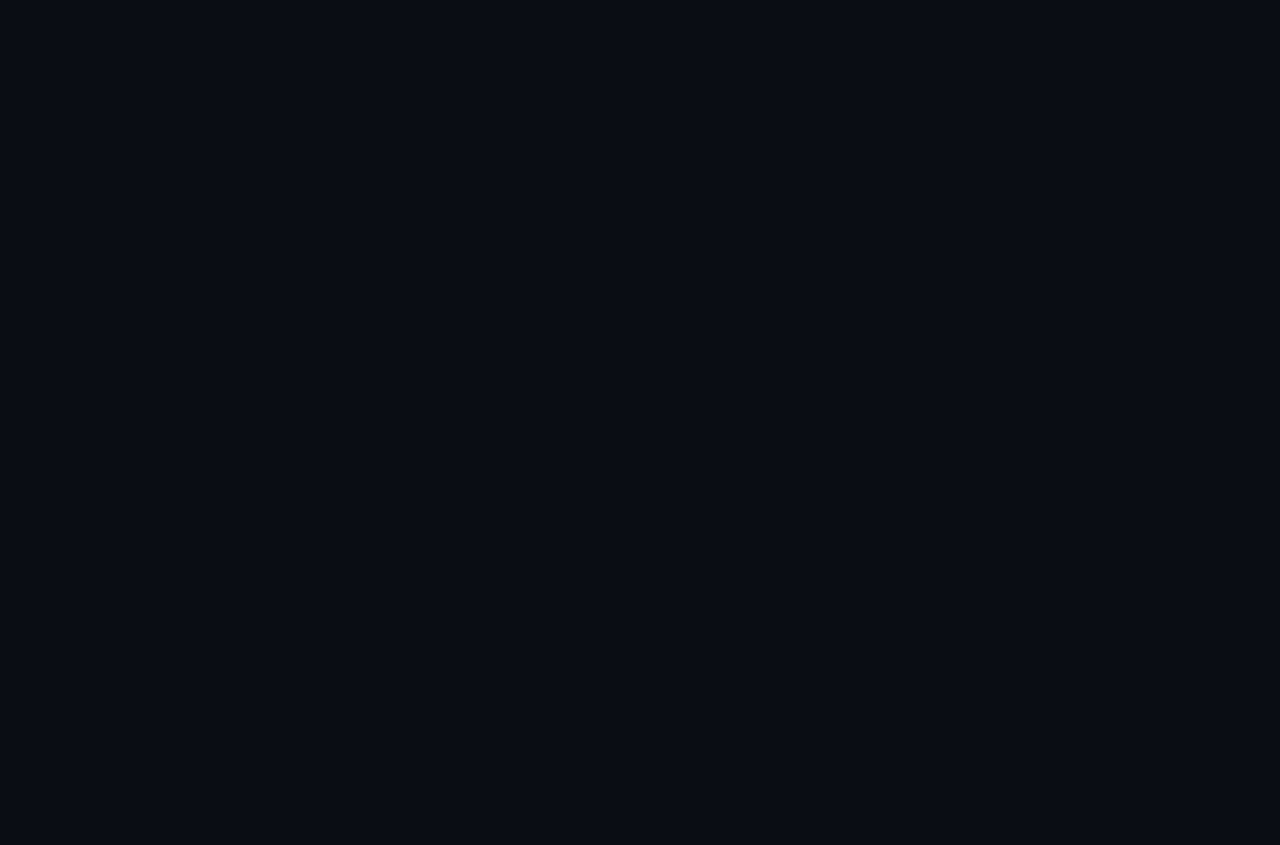
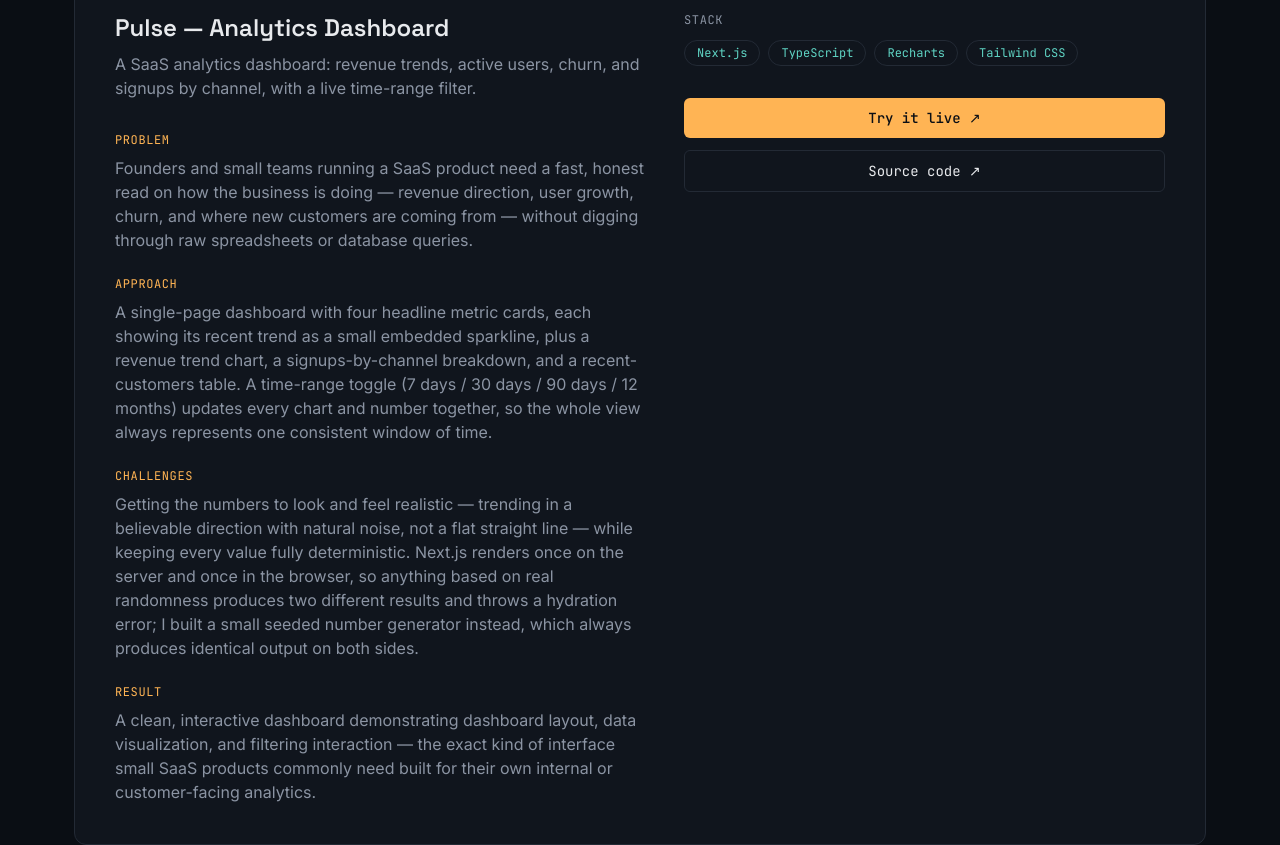
Before and after one commit to AbdullahK930/portfolio, a Next.js app: page / in a window 1280 px wide. Shown: the part 6400-7245 px from the top of the page. Before the commit the page ends 6461 px from the top, so only its background shows below. Built offline with nearby package versions, Linux system fonts and the light colour scheme.

Commit message:
Add Pulse dashboard project

```diff
--- a/components/projectsData.ts
+++ b/components/projectsData.ts
@@ -96,4 +96,32 @@ export const PROJECTS: ProjectData[] = [
       },
     ],
   },
+  {
+    title: "Pulse — Analytics Dashboard",
+    tagline:
+      "A SaaS analytics dashboard: revenue trends, active users, churn, and signups by channel, with a live time-range filter.",
+    screenshot: "/pulse-dashboard-demo.png",
+    screenshotAlt: "Pulse dashboard showing revenue, users, and churn metrics",
+    stack: ["Next.js", "TypeScript", "Recharts", "Tailwind CSS"],
+    liveUrl: "https://saas-dashboard-one-sandy.vercel.app", // EDIT if the URL changes
+    repoUrl: "https://github.com/AbdullahK930/saas-dashboard", // EDIT: confirm this matches your actual repo name
+    sections: [
+      {
+        label: "Problem",
+        body: "Founders and small teams running a SaaS product need a fast, honest read on how the business is doing — revenue direction, user growth, churn, and where new customers are coming from — without digging through raw spreadsheets or database queries.",
+      },
+      {
+        label: "Approach",
+        body: "A single-page dashboard with four headline metric cards, each showing its recent trend as a small embedded sparkline, plus a revenue trend chart, a signups-by-channel breakdown, and a recent-customers table. A time-range toggle (7 days / 30 days / 90 days / 12 months) updates every chart and number together, so the whole view always represents one consistent window of time.",
+      },
+      {
+        label: "Challenges",
+        body: "Getting the numbers to look and feel realistic — trending in a believable direction with natural noise, not a flat straight line — while keeping every value fully deterministic. Next.js renders once on the server and once in the browser, so anything based on real randomness produces two different results and throws a hydration error; I built a small seeded number generator instead, which always produces identical output on both sides.",
+      },
+      {
+        label: "Result",
+        body: "A clean, interactive dashboard demonstrating dashboard layout, data visualization, and filtering interaction — the exact kind of interface small SaaS products commonly need built for their own internal or customer-facing analytics.",
+      },
+    ],
+  },
 ];
```
Also changed, not shown: public/pulse-dashboard-demo.png (added).
